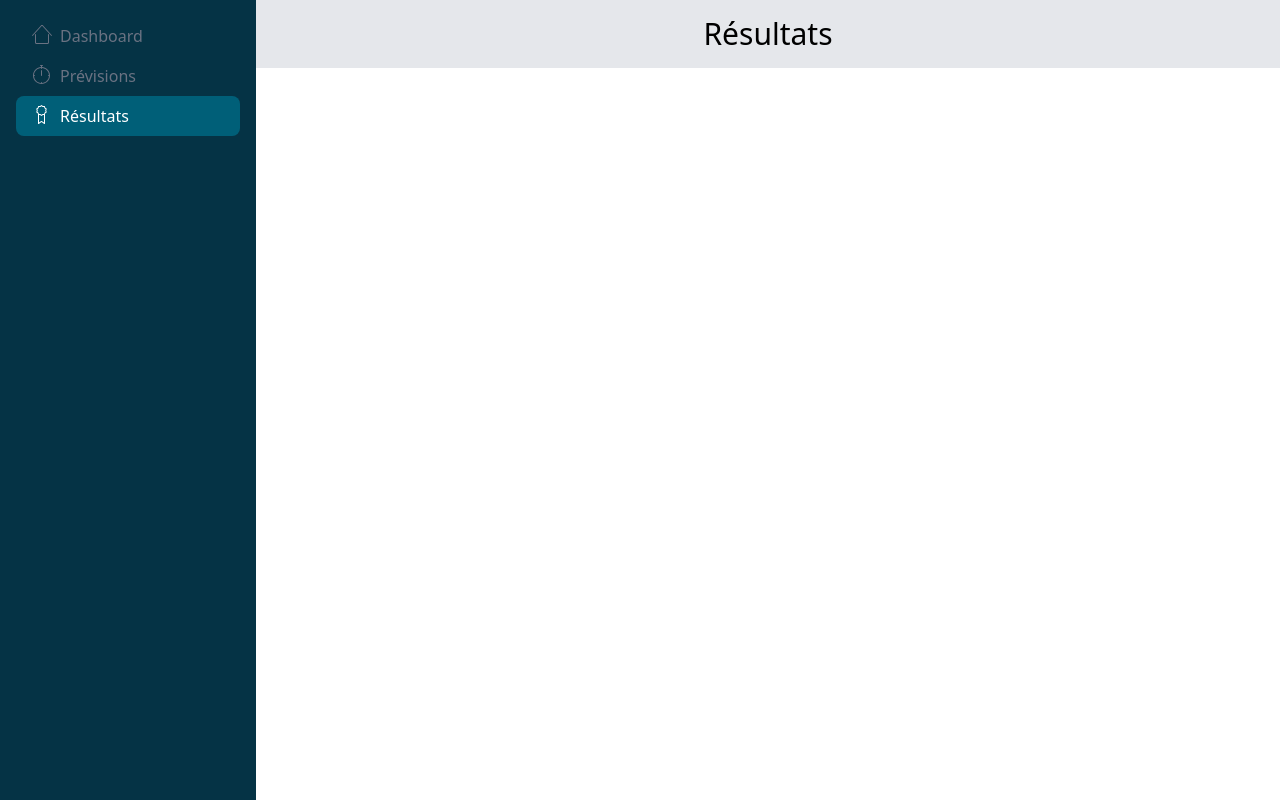
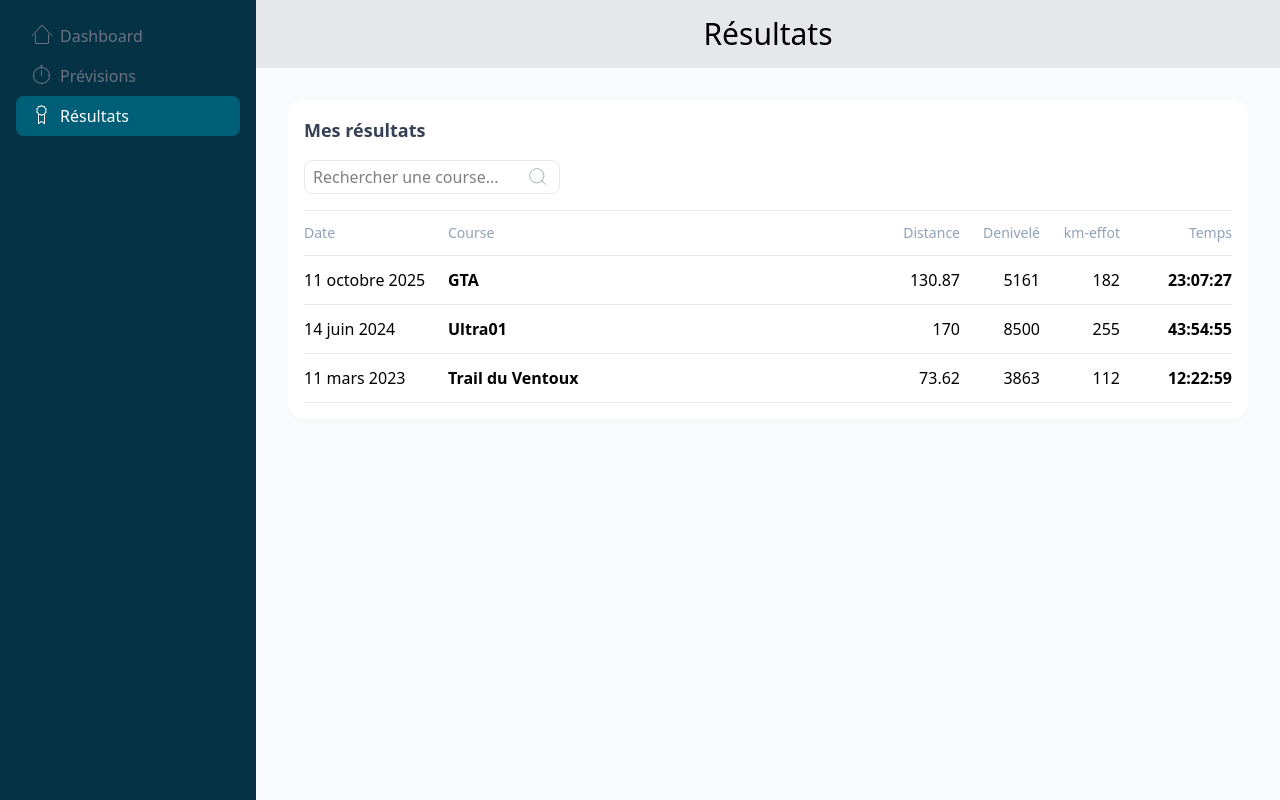
Before and after one commit to Lioperraud/trailpredict, a React (Vite) app: page /resultats in a window 1280 px wide. Built offline with nearby package versions, Linux system fonts and the light colour scheme.

Commit message:
Rendu tableau résultats

```diff
--- a/src/Layout.jsx
+++ b/src/Layout.jsx
@@ -5,7 +5,7 @@ export default function Layout() {
   return (
     <div className="flex">
       <NavBar />
-      <main className="flex-1">
+      <main className="flex-1 bg-gray-50">
         <Outlet />
       </main>
     </div>
--- /dev/null
+++ b/src/components/Card.jsx
@@ -0,0 +1,9 @@
+function Card({ title, children }) {
+  return (
+    <div className="bg-white rounded-2xl shadow-[0px_3.5px_5.5px_0px_rgba(0,0,0,0.02)] p-4 flex flex-col gap-4 ">
+      <h2 className="justify-start text-gray-700 text-lg font-bold">{title}</h2>
+      {children}
+    </div>
+  )
+}
+export default Card
--- /dev/null
+++ b/src/components/InputSearch.jsx
@@ -0,0 +1,27 @@
+function InputSearch({ search, onchange, placeholder }) {
+  return (
+    <div className="relative w-64">
+      <input
+        type="text"
+        value={search}
+        onChange={onchange}
+        placeholder={placeholder}
+        className="bg-white rounded-lg py-1 pr-10 pl-2 border-gray-200 border w-full outline-indigo-300"
+      />
+      <svg
+        className="absolute right-3 top-1/2 -translate-y-1/2 w-5 h-5 text-gray-400"
+        fill="none"
+        stroke="currentColor"
+        viewBox="0 0 24 24"
+      >
+        <path
+          strokeLinecap="round"
+          strokeLinejoin="round"
+          strokeWidth="1"
+          d="M21 21l-4.35-4.35m0 0A7.5 7.5 0 104.5 4.5a7.5 7.5 0 0012.15 12.15z"
+        />
+      </svg>
+    </div>
+  )
+}
+export default InputSearch
--- /dev/null
+++ b/src/components/ListTable.jsx
@@ -0,0 +1,15 @@
+function ListTable({ children, header }) {
+  return (
+    <ul className="border-t border-gray-200">
+      <li className="flex gap-4 py-3 border-b border-gray-200 text-slate-400 font-medium text-sm">
+        {header.map((h, index) => (
+          <span key={index} className={h.class}>
+            {h.libelle}
+          </span>
+        ))}
+      </li>
+      {children}
+    </ul>
+  )
+}
+export default ListTable
--- a/src/components/NavBar.jsx
+++ b/src/components/NavBar.jsx
@@ -11,7 +11,7 @@ function NavBar() {
         <svg
           version="1.1"
           xmlns="http://www.w3.org/2000/svg"
-          xmlns:xlink="http://www.w3.org/1999/xlink"
+          xmlnsXlink="http://www.w3.org/1999/xlink"
           width="20"
           height="20"
           viewBox="0 0 20 20"
@@ -26,7 +26,7 @@ function NavBar() {
         <svg
           version="1.1"
           xmlns="http://www.w3.org/2000/svg"
-          xmlns:xlink="http://www.w3.org/1999/xlink"
+          xmlnsXlink="http://www.w3.org/1999/xlink"
           width="20"
           height="20"
           viewBox="0 0 20 20"
@@ -41,7 +41,7 @@ function NavBar() {
         <svg
           version="1.1"
           xmlns="http://www.w3.org/2000/svg"
-          xmlns:xlink="http://www.w3.org/1999/xlink"
+          xmlnsXlink="http://www.w3.org/1999/xlink"
           width="20"
           height="20"
           viewBox="0 0 20 20"
--- /dev/null
+++ b/src/components/ResultatElement.jsx
@@ -0,0 +1,20 @@
+function ResultatElement({ resultat }) {
+  const kmEffort = Math.round(resultat.distance + resultat.denivele / 100)
+  const dateFormatFr = new Date(resultat.date).toLocaleDateString('fr-FR', {
+    day: 'numeric',
+    month: 'long',
+    year: 'numeric',
+  })
+
+  return (
+    <li className="flex gap-4 py-3 border-b border-gray-200">
+      <span className="w-32">{dateFormatFr}</span>
+      <span className="flex-auto font-bold">{resultat.nom}</span>
+      <span className="w-16 text-right">{resultat.distance}</span>
+      <span className="w-16 text-right">{resultat.denivele}</span>
+      <span className="w-16 text-right">{kmEffort}</span>
+      <span className="w-24 font-bold text-right">{resultat.temps}</span>
+    </li>
+  )
+}
+export default ResultatElement
--- /dev/null
+++ b/src/components/ResultatList.jsx
@@ -0,0 +1,83 @@
+import ResultatElement from './ResultatElement'
+import InputSearch from './InputSearch'
+import ListTable from './ListTable'
+import { useState } from 'react'
+
+function ResultatList() {
+  const [resultats, setResultats] = useState([
+    {
+      id: 1,
+      date: '2024-06-14',
+      nom: 'Ultra01',
+      distance: 170,
+      denivele: 8500,
+      temps: '43:54:55',
+    },
+    {
+      id: 2,
+      date: '2025-10-11',
+      nom: 'GTA',
+      distance: 130.87,
+      denivele: 5161,
+      temps: '23:07:27',
+    },
+    {
+      id: 3,
+      date: '2023-03-11',
+      nom: 'Trail du Ventoux',
+      distance: 73.62,
+      denivele: 3863,
+      temps: '12:22:59',
+    },
+  ])
+  const [search, setSearch] = useState('')
+  const filteredResultats = resultats.filter((r) =>
+    r.nom.toLowerCase().includes(search.toLowerCase()),
+  )
+  const orderedResultats = filteredResultats.sort(
+    (a, b) => new Date(b.date) - new Date(a.date),
+  )
+
+  const headerListTable = [
+    {
+      libelle: 'Date',
+      class: 'w-32',
+    },
+    {
+      libelle: 'Course',
+      class: 'flex-auto',
+    },
+    {
+      libelle: 'Distance',
+      class: 'w-16 text-right',
+    },
+    {
+      libelle: 'Denivelé',
+      class: 'w-16 text-right',
+    },
+    {
+      libelle: 'km-effot',
+      class: 'w-16 text-right',
+    },
+    {
+      libelle: 'Temps',
+      class: 'w-24 text-right',
+    },
+  ]
+
+  return (
+    <>
+      <InputSearch
+        search={search}
+        onchange={(e) => setSearch(e.target.value)}
+        placeholder="Rechercher une course..."
+      />
+      <ListTable header={headerListTable}>
+        {orderedResultats.map((resultat) => (
+          <ResultatElement key={resultat.id} resultat={resultat} />
+        ))}
+      </ListTable>
+    </>
+  )
+}
+export default ResultatList
--- a/src/pages/Resultats.jsx
+++ b/src/pages/Resultats.jsx
@@ -1,9 +1,16 @@
 import Header from '../components/Header'
+import Card from '../components/Card'
+import ResultatList from '../components/ResultatList'
 
 function Resultats() {
   return (
     <>
       <Header title="Résultats" />
+      <section className="flex flex-col gap-4 p-8">
+        <Card title="Mes résultats">
+          <ResultatList />
+        </Card>
+      </section>
     </>
   )
 }
```
